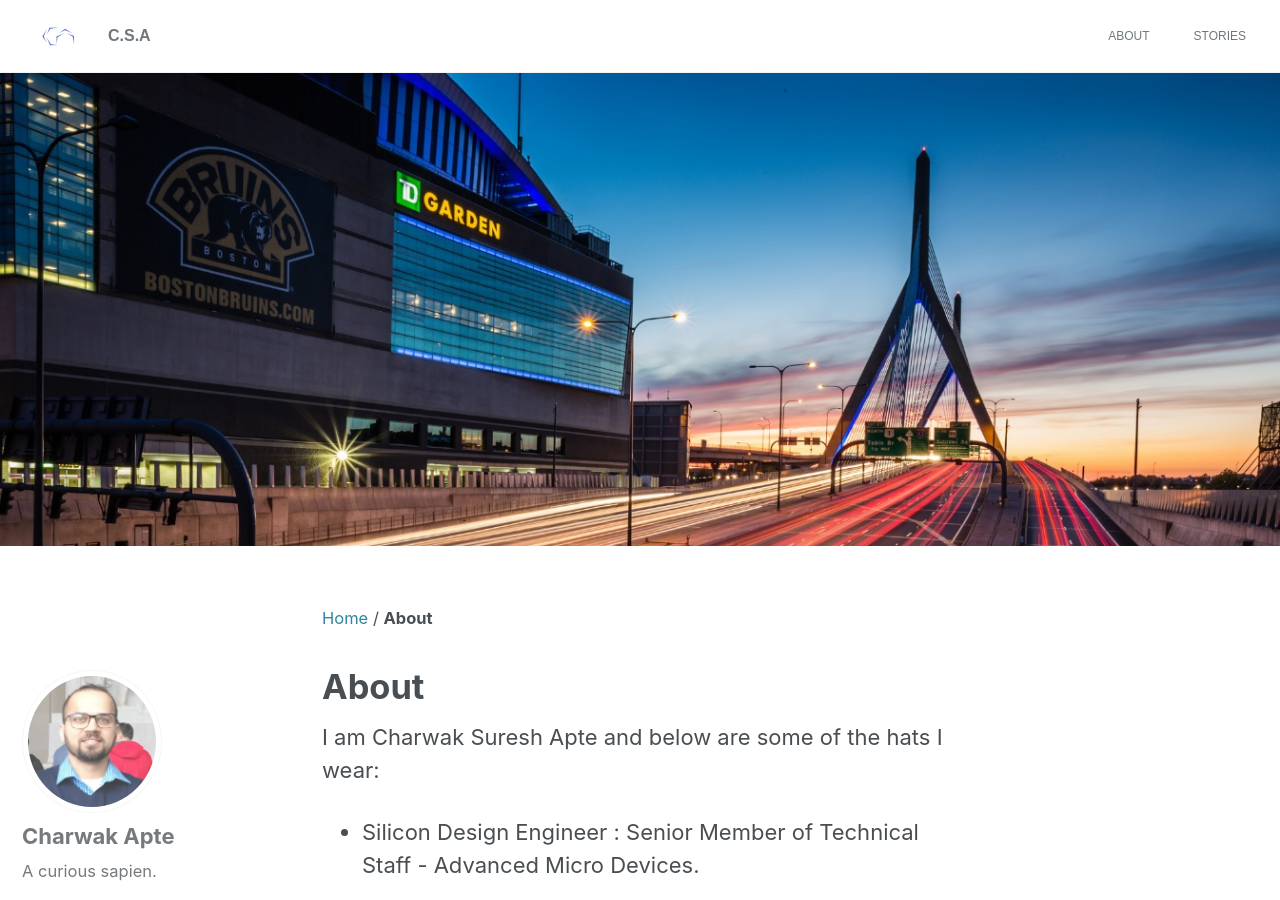
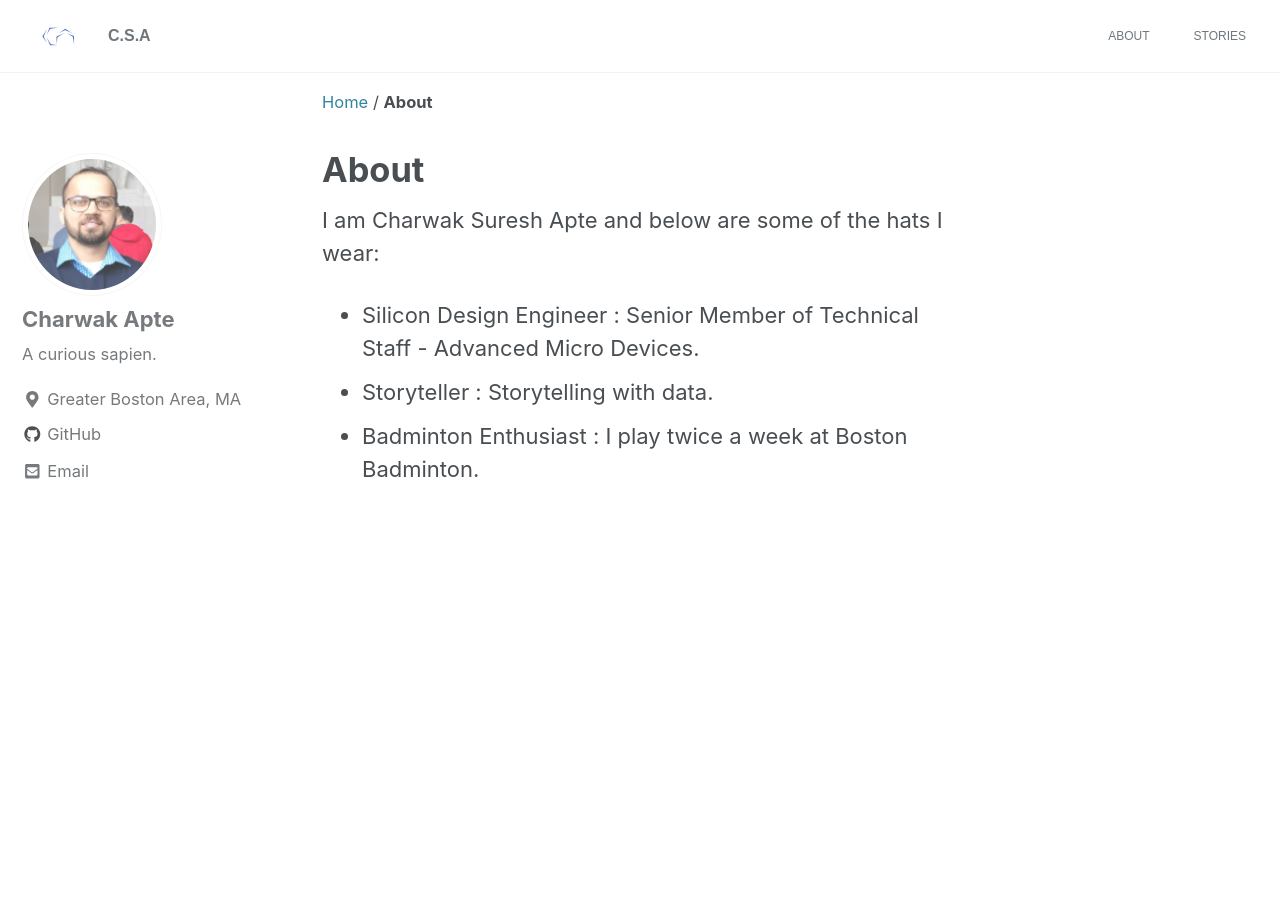
Before and after one commit to charwak/charwak.github.io, a Jekyll site: the page built from _pages/about.md, in a window 1280 px wide and 900 px high. Built offline with Jekyll 4.4.1, drawn with Linux system fonts in a browser that asks for light colours; cached includes are drawn as plain includes; nearby versions of some CDN libraries.

Commit message:
No banner image

```diff
--- a/_pages/about.md
+++ b/_pages/about.md
@@ -2,7 +2,7 @@
 title: "About"
 permalink: "/about/"
 header:
-  image: "/images/zakim.jpg"
+  #image: "/images/zakim.jpg"
 
 ---
 
```
